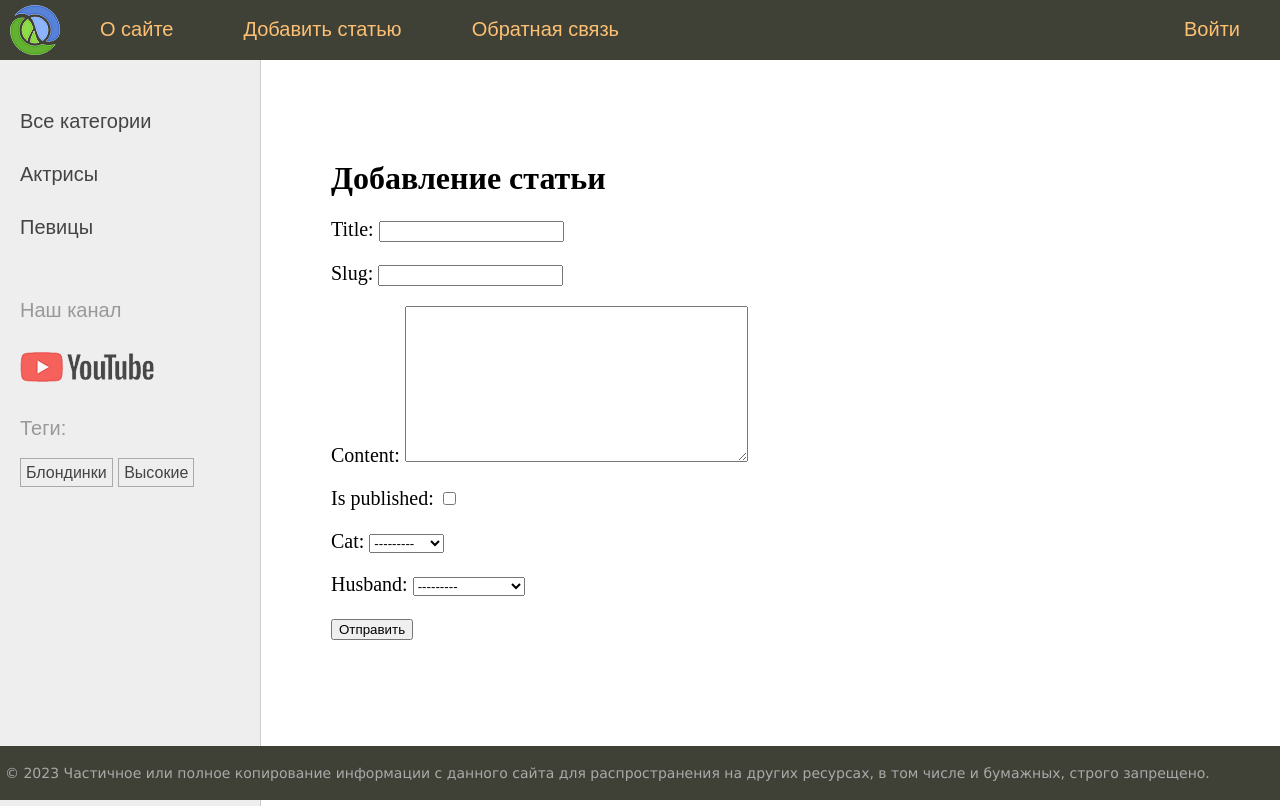
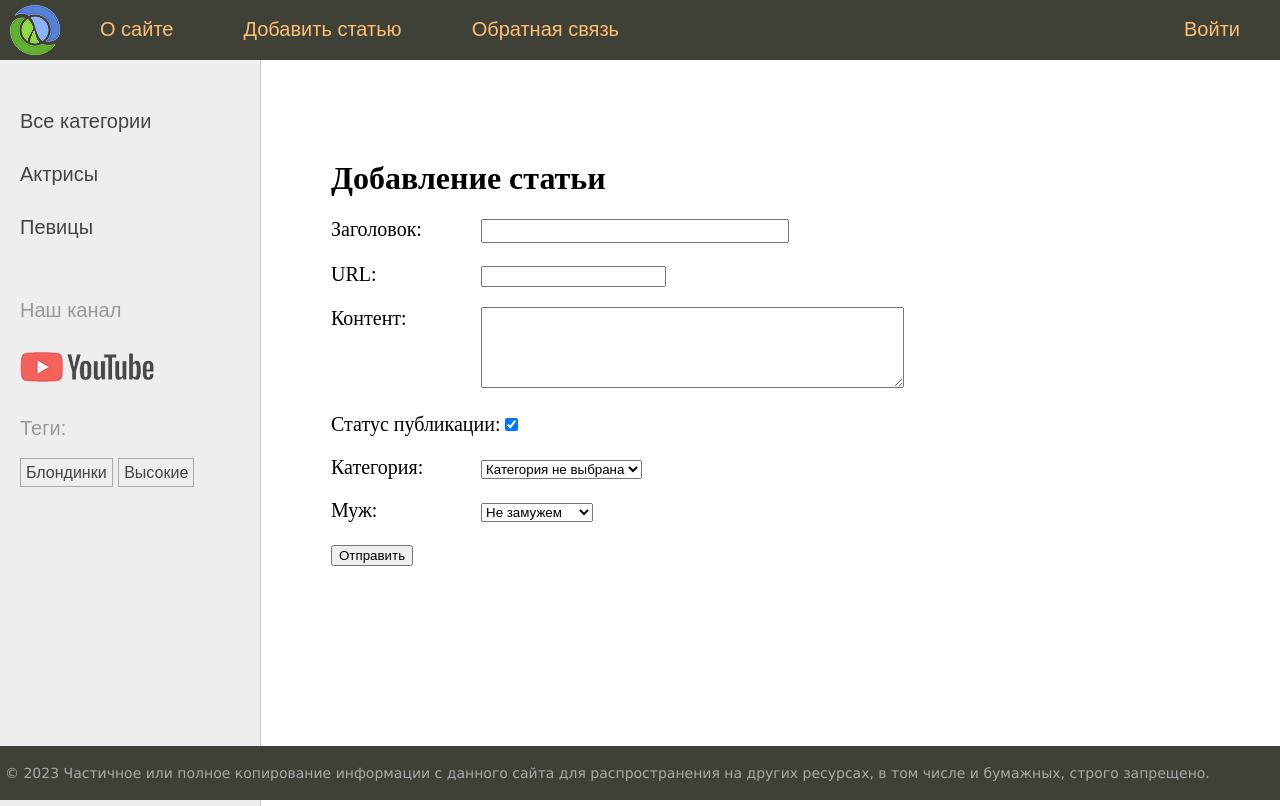
Before and after one commit to DTigi/django, a Django app: page /addpage/ in a window 1280 px wide. Run offline with Django 4.2, Linux system fonts and the light colour scheme; data comes from the database, SQL or seed files in the repository; both versions use the stored data as it was after the commit.

Commit message:
Отображение полей формы. Сохранение переданных данных в БД

```diff
--- a/djsite/women/forms.py
+++ b/djsite/women/forms.py
@@ -3,9 +3,9 @@
 
 
 class AddPostForm(forms.Form):
-    title = forms.CharField(max_length=255)
-    slug = forms.SlugField(max_length=255)
-    content = forms.CharField(widget=forms.Textarea(), required=False)
-    is_published = forms.BooleanField(required=False)
-    cat = forms.ModelChoiceField(queryset=Category.objects.all())
-    husband = forms.ModelChoiceField(queryset=Husband.objects.all(), required=False)
+    title = forms.CharField(max_length=255, label="Заголовок", widget=forms.TextInput(attrs={'class': 'form-input'}))
+    slug = forms.SlugField(max_length=255, label="URL")
+    content = forms.CharField(widget=forms.Textarea(attrs={'cols': 50, 'rows': 5}), required=False, label="Контент")
+    is_published = forms.BooleanField(required=False, initial=True, label="Статус публикации")
+    cat = forms.ModelChoiceField(queryset=Category.objects.all(), empty_label="Категория не выбрана", label="Категория")
+    husband = forms.ModelChoiceField(queryset=Husband.objects.all(), empty_label="Не замужем", required=False, label="Муж")
--- a/djsite/women/templates/women/addpage.html
+++ b/djsite/women/templates/women/addpage.html
@@ -4,7 +4,11 @@
 <h1>{{title}}</h1>
 <form action="" method="post">
     {% csrf_token %}
-    {{ form.as_p }}
+    <div class="form-error">{{ form.non_field_errors }}</div>
+    {% for f in form %}
+    <p><label class="form-label" for="{{ f.id_for_label }}">{{f.label}}: </label>{{ f }}</p>
+    <div class="form-error">{{ f.errors }}</div>
+    {% endfor %}
     <button type="submit">Отправить</button>
 </form>
 {% endblock %}
--- a/djsite/women/views.py
+++ b/djsite/women/views.py
@@ -49,7 +49,11 @@
     if request.method == 'POST':
         form = AddPostForm(request.POST)
         if form.is_valid():
-            print(form.cleaned_data)
+            try:
+                Women.objects.create(**form.cleaned_data)
+                return redirect('home')
+            except:
+                form.add_error(None, 'Ошибка добавления поста')
     else:
         form = AddPostForm()
 
```
Also changed, not shown: djsite/db.sqlite3.
